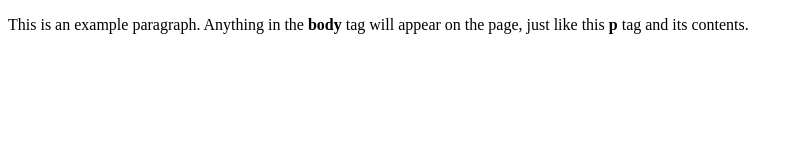
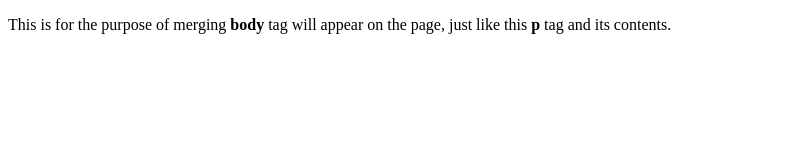
Before and after one commit to Shivam863/git_test, a plain HTML site: page index.html in a window 1280 px wide. Shown: the whole page, without its empty margins (0-800 px from the left). Drawn offline with Linux system fonts and the light colour scheme.

Commit message:
Update index.html

```diff
--- a/index.html
+++ b/index.html
@@ -1,9 +1,9 @@
 <!doctype html>
 <html>
   <head>
-    <title>This is the title of the webpage!</title>
+    <title>Branch 1 is the title of this web page</title>
   </head>
   <body>
-    <p>This is an example paragraph. Anything in the <strong>body</strong> tag will appear on the page, just like this <strong>p</strong> tag and its contents.</p>
+    <p>This is for the purpose of merging <strong>body</strong> tag will appear on the page, just like this <strong>p</strong> tag and its contents.</p>
   </body>
 </html>
```
